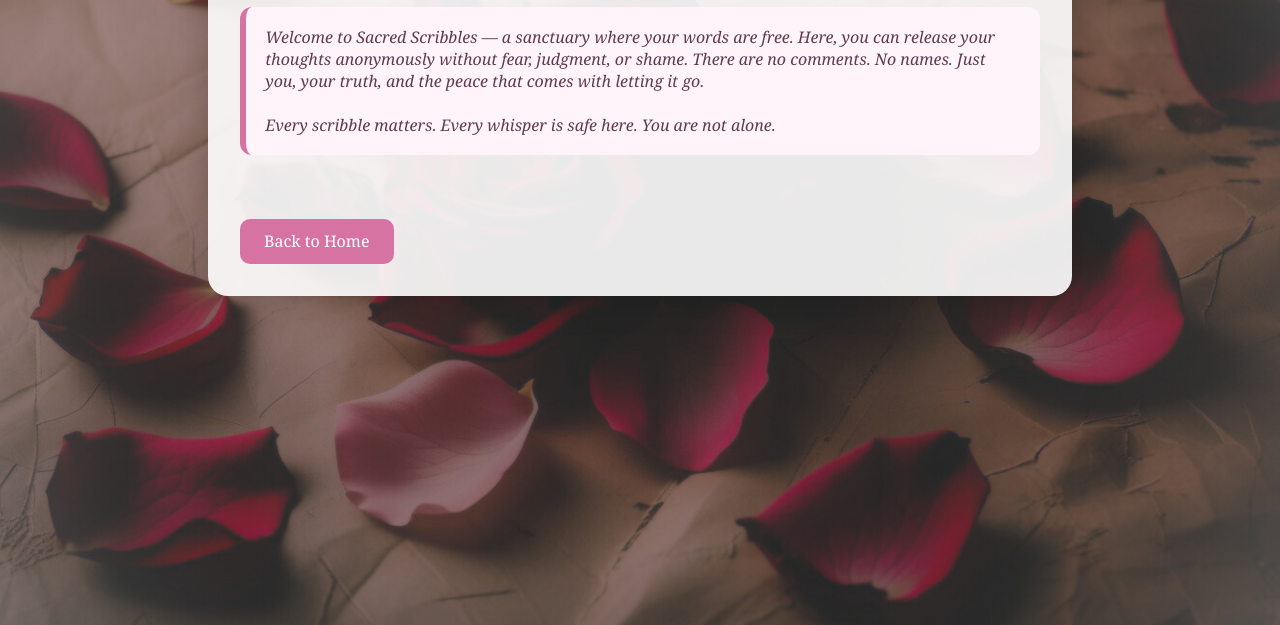
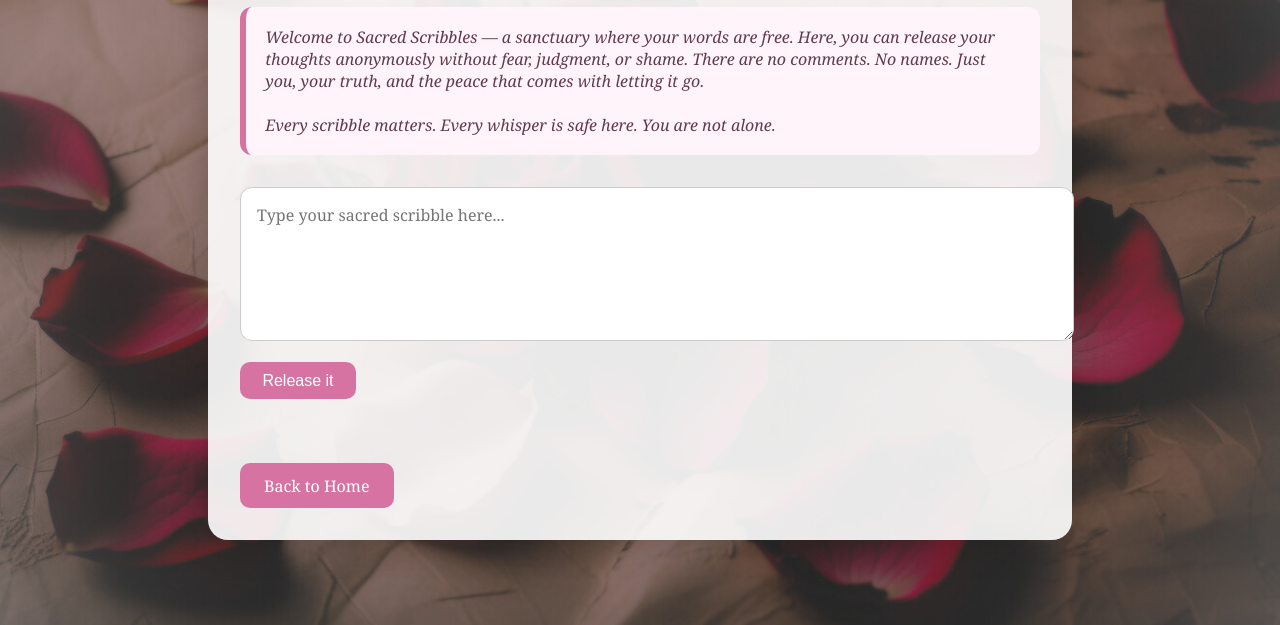
Before and after one commit to PrettyWreckage/pretty-wreckage, a plain HTML site: page SacredScribbles.html in a window 1280 px wide. Shown: the part 175-800 px from the top of the page. Drawn offline with Linux system fonts and the light colour scheme; no server answers.

Commit message:
Update SacredScribbles.html

```diff
--- a/SacredScribbles.html
+++ b/SacredScribbles.html
@@ -38,8 +38,38 @@
       color: #5f3b4c;
     }
 
+    .scribble-form {
+      margin-bottom: 2rem;
+    }
+
+    .scribble-form textarea {
+      width: 100%;
+      padding: 1rem;
+      border-radius: 12px;
+      border: 1px solid #ccc;
+      font-family: 'Georgia', serif;
+      font-size: 1rem;
+      resize: vertical;
+      height: 120px;
+    }
+
+    .scribble-form button {
+      margin-top: 1rem;
+      padding: 0.6rem 1.4rem;
+      background-color: #d673a2;
+      color: white;
+      border: none;
+      border-radius: 10px;
+      font-size: 1rem;
+      cursor: pointer;
+    }
+
+    .scribble-form button:hover {
+      background-color: #b65385;
+    }
+
     .scribble-box {
-      background: url('paper-texture.png') center center/cover no-repeat;
+      background: url('papertexture.jpg') center center/cover no-repeat;
       padding: 1.5rem;
       margin: 1rem 0;
       border-radius: 18px;
@@ -81,6 +111,11 @@
       Every scribble matters. Every whisper is safe here. You are not alone.
     </p>
 
+    <form class="scribble-form" onsubmit="submitScribble(event)">
+      <textarea id="scribbleInput" placeholder="Type your sacred scribble here..." required></textarea>
+      <button type="submit">Release it</button>
+    </form>
+
     <div id="scribbleList">
       <!-- Posts will load here -->
     </div>
@@ -114,6 +149,20 @@
         scribbleList.appendChild(div);
       });
     });
+
+    function submitScribble(e) {
+      e.preventDefault();
+      const input = document.getElementById("scribbleInput");
+      const text = input.value.trim();
+      if (text) {
+        db.collection("scribbles").add({
+          text,
+          createdAt: firebase.firestore.FieldValue.serverTimestamp()
+        }).then(() => {
+          input.value = "";
+        });
+      }
+    }
   </script>
 </body>
 </html>
```
